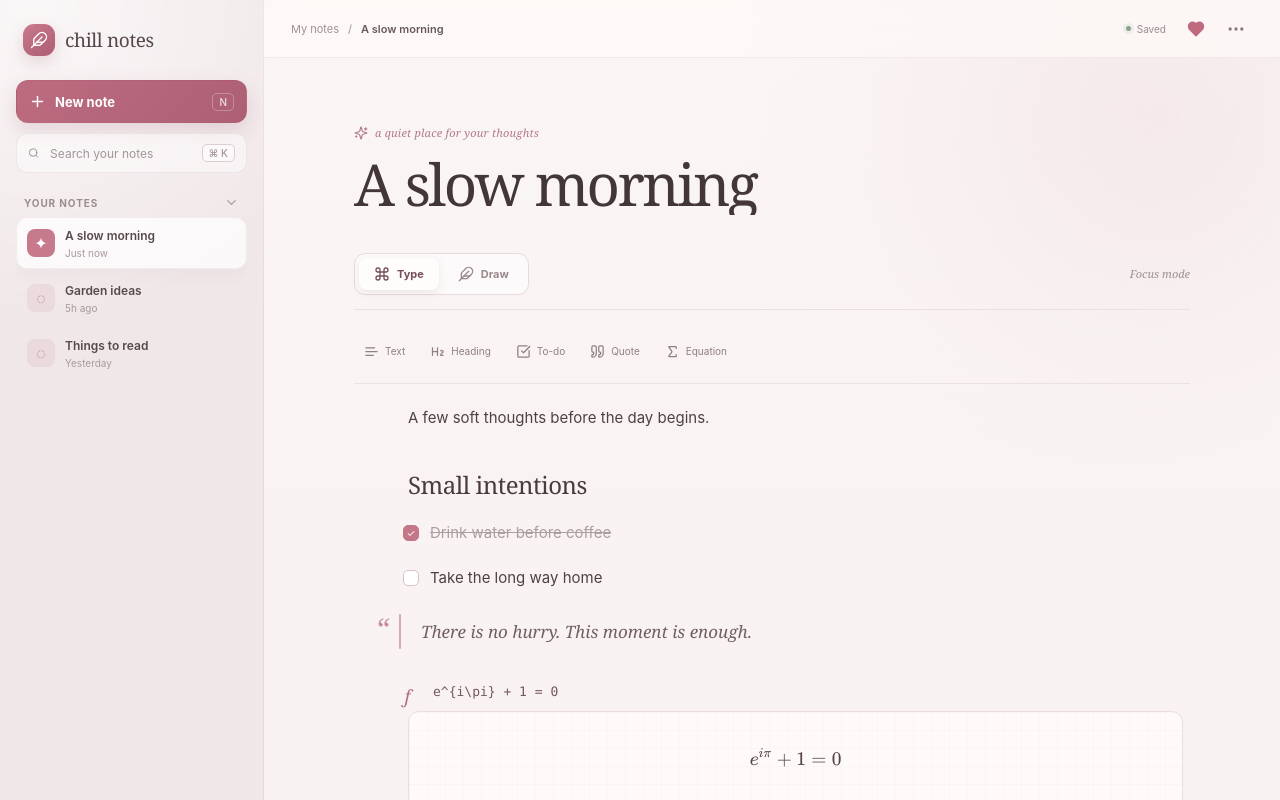
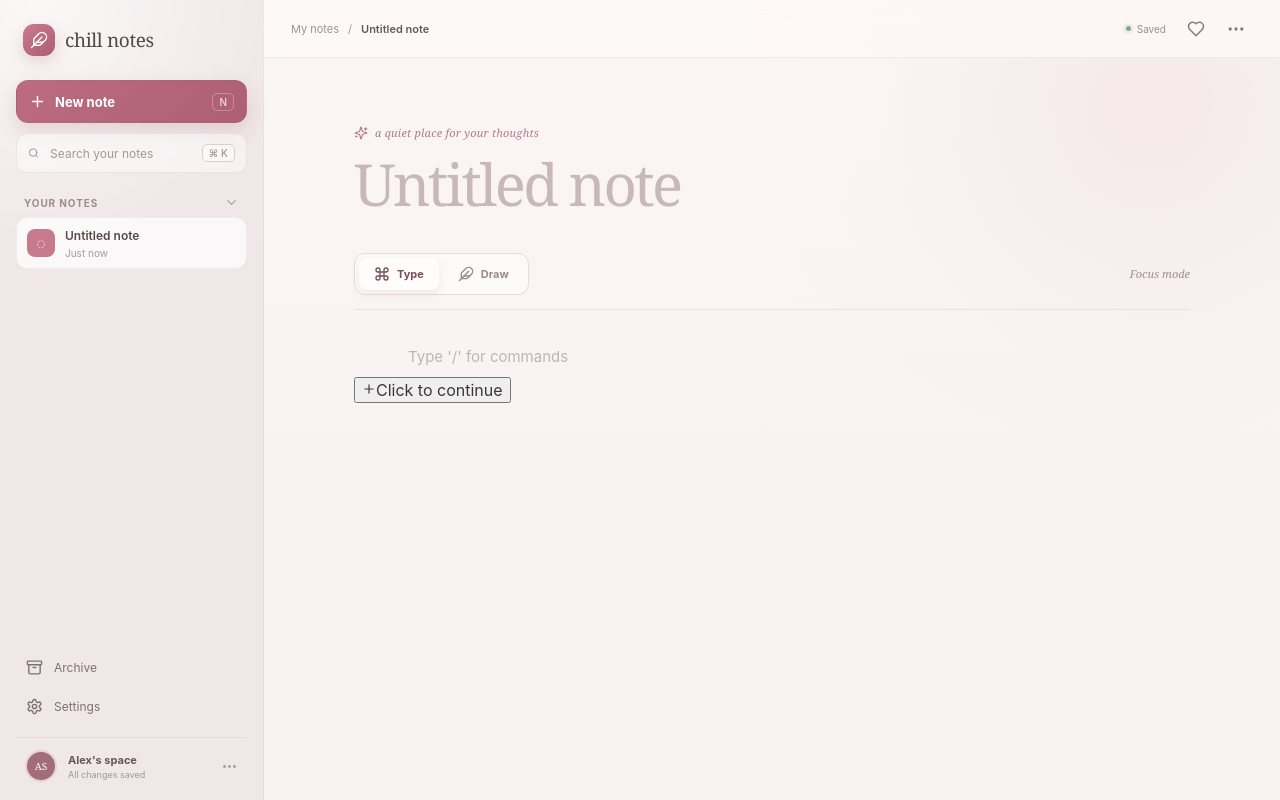
Before and after one commit to thealepo/chill-notes, a React (Vite) app: page / in a window 1280 px wide. Built offline with nearby package versions, Linux system fonts and the light colour scheme.

Commit message:
feat(editor): add Notion-style block interactions

```diff
--- a/src/components/NoteEditor.tsx
+++ b/src/components/NoteEditor.tsx
@@ -1,15 +1,24 @@
 import { useEffect, useMemo, useRef, useState } from 'react'
 import katex from 'katex'
 import {
+  Braces,
   CheckSquare,
   ChevronRight,
+  Code2,
+  Copy,
   GripVertical,
+  Heading1,
   Heading2,
-  ListPlus,
+  Heading3,
+  List,
+  ListOrdered,
+  Minus,
+  Pilcrow,
   Plus,
   Quote,
   Sigma,
-  Text,
+  Trash2,
+  Type,
 } from 'lucide-react'
 import type { BlockKind, Note, NoteBlock } from '../types'
 
@@ -18,13 +27,31 @@ interface NoteEditorProps {
   onChange: (note: Note) => void
 }
 
-const commands: { kind: BlockKind; label: string; description: string; icon: typeof Text }[] = [
-  { kind: 'text', label: 'Text', description: 'A simple paragraph', icon: Text },
-  { kind: 'heading', label: 'Heading', description: 'A section heading', icon: Heading2 },
-  { kind: 'checklist', label: 'To-do', description: 'Track a small task', icon: CheckSquare },
-  { kind: 'quote', label: 'Quote', description: 'Capture a thought', icon: Quote },
-  { kind: 'math', label: 'Equation', description: 'A LaTeX math block', icon: Sigma },
+interface BlockCommand {
+  kind: BlockKind
+  label: string
+  description: string
+  aliases: string[]
+  group: 'Basic blocks' | 'Advanced'
+  icon: typeof Type
+}
+
+const commands: BlockCommand[] = [
+  { kind: 'text', label: 'Text', description: 'Plain text block', aliases: ['plain', 'paragraph'], group: 'Basic blocks', icon: Type },
+  { kind: 'heading1', label: 'Heading 1', description: 'Large section heading', aliases: ['h1', '#'], group: 'Basic blocks', icon: Heading1 },
+  { kind: 'heading2', label: 'Heading 2', description: 'Medium section heading', aliases: ['h2', '##'], group: 'Basic blocks', icon: Heading2 },
+  { kind: 'heading3', label: 'Heading 3', description: 'Small section heading', aliases: ['h3', '###'], group: 'Basic blocks', icon: Heading3 },
+  { kind: 'bullet', label: 'Bulleted list', description: 'Create a simple list', aliases: ['bullet', 'ul', '-'], group: 'Basic blocks', icon: List },
+  { kind: 'numbered', label: 'Numbered list', description: 'Create an ordered list', aliases: ['number', 'ol', '1.'], group: 'Basic blocks', icon: ListOrdered },
+  { kind: 'checklist', label: 'To-do list', description: 'Track a task with a checkbox', aliases: ['todo', 'checkbox', '[]'], group: 'Basic blocks', icon: CheckSquare },
+  { kind: 'quote', label: 'Quote', description: 'Capture a quotation', aliases: ['quote', 'citation'], group: 'Basic blocks', icon: Quote },
+  { kind: 'divider', label: 'Divider', description: 'Visually divide the page', aliases: ['divider', 'line', '---'], group: 'Basic blocks', icon: Minus },
+  { kind: 'code', label: 'Code', description: 'Write a code snippet', aliases: ['code', 'snippet'], group: 'Advanced', icon: Code2 },
+  { kind: 'math', label: 'Block equation', description: 'Display a LaTeX equation', aliases: ['math', 'latex', 'equation'], group: 'Advanced', icon: Sigma },
 ]
+
+const listKinds: BlockKind[] = ['bullet', 'numbered', 'checklist']
+const structuralKinds: BlockKind[] = ['heading1', 'heading2', 'heading3', 'bullet', 'numbered', 'checklist', 'quote', 'code']
 
 function MathPreview({ expression, displayMode = true }: { expression: string; displayMode?: boolean }) {
   const rendered = useMemo(() => {
@@ -36,18 +63,21 @@ function MathPreview({ expression, displayMode = true }: { expression: string; d
     }
   }, [expression, displayMode])
 
-  if (!rendered) return <span className="math-placeholder">Your equation will appear here</span>
+  if (!rendered) return <span className="math-placeholder">Type a LaTeX expression…</span>
   return <span dangerouslySetInnerHTML={{ __html: rendered }} />
 }
 
 function InlineMathPreview({ content }: { content: string }) {
-  const parts = content.split(/(\$[^$]+\$)/g)
+  const parts = content.split(/(\$\$[^$]+\$\$|\$[^$]+\$)/g)
   if (parts.length === 1) return null
   return (
-    <div className="inline-math-preview" aria-label="Rendered math preview">
+    <div className="inline-math-preview" aria-label="Rendered inline equation preview">
       {parts.map((part, index) => {
-        if (part.startsWith('$') && part.endsWith('$')) {
-          return <MathPreview key={`${part}-${index}`} expression={part.slice(1, -1)} displayMode={false} />
+        const isDouble = part.startsWith('$$') && part.endsWith('$$')
+        const isSingle = !isDouble && part.startsWith('$') && part.endsWith('$')
+        if (isDouble || isSingle) {
+          const expression = isDouble ? part.slice(2, -2) : part.slice(1, -1)
+          return <MathPreview key={`${part}-${index}`} expression={expression} displayMode={false} />
         }
         return <span key={`${part}-${index}`}>{part}</span>
       })}
@@ -55,26 +85,27 @@ function InlineMathPreview({ content }: { content: string }) {
   )
 }
 
+function commandMatches(command: BlockCommand, query: string) {
+  const haystack = [command.label, command.description, ...command.aliases].join(' ').toLowerCase()
+  return haystack.includes(query.toLowerCase())
+}
+
 export function NoteEditor({ note, onChange }: NoteEditorProps) {
   const [focusedBlock, setFocusedBlock] = useState<string | null>(null)
-  const [slashIndex, setSlashIndex] = useState(0)
+  const [insertMenuBlock, setInsertMenuBlock] = useState<string | null>(null)
+  const [actionsBlock, setActionsBlock] = useState<string | null>(null)
+  const [menuIndex, setMenuIndex] = useState(0)
+  const [draggingId, setDraggingId] = useState<string | null>(null)
+  const [dragOverId, setDragOverId] = useState<string | null>(null)
   const blockRefs = useRef<Record<string, HTMLTextAreaElement | null>>({})
 
-  const words = note.blocks.reduce((total, block) => {
-    const count = block.content.trim() ? block.content.trim().split(/\s+/).length : 0
-    return total + count
-  }, 0)
-
   useEffect(() => {
-    function handleShortcut(event: KeyboardEvent) {
-      if ((event.metaKey || event.ctrlKey) && event.key.toLowerCase() === 'm') {
-        event.preventDefault()
-        addBlock('math')
+    for (const input of Object.values(blockRefs.current)) {
+      if (!input) continue
+      input.style.height = 'auto'
+      input.style.height = `${input.scrollHeight}px`
     }
-    }
-    window.addEventListener('keydown', handleShortcut)
-    return () => window.removeEventListener('keydown', handleShortcut)
-  })
+  }, [note.id, note.blocks.length])
 
   function commit(blocks: NoteBlock[]) {
     onChange({ ...note, blocks, updatedAt: Date.now() })
@@ -84,128 +115,282 @@ export function NoteEditor({ note, onChange }: NoteEditorProps) {
     commit(note.blocks.map((block) => (block.id === id ? { ...block, ...patch } : block)))
   }
 
-  function addBlock(kind: BlockKind = 'text', afterId?: string) {
+  function addBlock(kind: BlockKind = 'text', afterId?: string, openMenu = false) {
     const newBlock: NoteBlock = { id: crypto.randomUUID(), kind, content: '', checked: false }
     const afterIndex = afterId ? note.blocks.findIndex((block) => block.id === afterId) : note.blocks.length - 1
     const blocks = [...note.blocks]
     blocks.splice(afterIndex + 1, 0, newBlock)
     commit(blocks)
+    if (openMenu) setInsertMenuBlock(newBlock.id)
+    setActionsBlock(null)
     requestAnimationFrame(() => blockRefs.current[newBlock.id]?.focus())
+    return newBlock.id
   }
 
   function removeBlock(id: string) {
-    if (note.blocks.length === 1) return
+    if (note.blocks.length === 1) {
+      updateBlock(id, { kind: 'text', content: '', checked: false })
+      return
+    }
     const index = note.blocks.findIndex((block) => block.id === id)
     const nextBlocks = note.blocks.filter((block) => block.id !== id)
     commit(nextBlocks)
+    setActionsBlock(null)
     requestAnimationFrame(() => blockRefs.current[nextBlocks[Math.max(0, index - 1)]?.id]?.focus())
   }
 
-  function applyCommand(id: string, kind: BlockKind) {
-    updateBlock(id, { kind, content: '' })
-    setSlashIndex(0)
+  function duplicateBlock(id: string) {
+    const index = note.blocks.findIndex((block) => block.id === id)
+    if (index < 0) return
+    const duplicate = { ...note.blocks[index], id: crypto.randomUUID() }
+    const blocks = [...note.blocks]
+    blocks.splice(index + 1, 0, duplicate)
+    commit(blocks)
+    setActionsBlock(null)
+    requestAnimationFrame(() => blockRefs.current[duplicate.id]?.focus())
+  }
+
+  function moveBlock(id: string, direction: -1 | 1) {
+    const index = note.blocks.findIndex((block) => block.id === id)
+    const nextIndex = index + direction
+    if (index < 0 || nextIndex < 0 || nextIndex >= note.blocks.length) return
+    const blocks = [...note.blocks]
+    const [block] = blocks.splice(index, 1)
+    blocks.splice(nextIndex, 0, block)
+    commit(blocks)
     requestAnimationFrame(() => blockRefs.current[id]?.focus())
   }
 
+  function applyCommand(id: string, kind: BlockKind) {
+    const block = note.blocks.find((item) => item.id === id)
+    const content = block?.content.startsWith('/') ? '' : block?.content ?? ''
+    updateBlock(id, { kind, content, checked: kind === 'checklist' ? false : undefined })
+    setInsertMenuBlock(null)
+    setMenuIndex(0)
+    requestAnimationFrame(() => blockRefs.current[id]?.focus())
+  }
+
+  function openInsertMenu(afterId: string) {
+    setMenuIndex(0)
+    addBlock('text', afterId, true)
+  }
+
+  function handleMarkdownShortcut(event: React.KeyboardEvent<HTMLTextAreaElement>, block: NoteBlock) {
+    if (event.key !== ' ' || block.kind !== 'text') return false
+    const shortcuts: Record<string, BlockKind> = {
+      '#': 'heading1',
+      '##': 'heading2',
+      '###': 'heading3',
+      '-': 'bullet',
+      '*': 'bullet',
+      '+': 'bullet',
+      '1.': 'numbered',
+      '[]': 'checklist',
+      '"': 'quote',
+    }
+    const kind = shortcuts[block.content]
+    if (!kind) return false
+    event.preventDefault()
+    updateBlock(block.id, { kind, content: '', checked: kind === 'checklist' ? false : undefined })
+    return true
+  }
+
   function handleKeyDown(event: React.KeyboardEvent<HTMLTextAreaElement>, block: NoteBlock) {
-    const showSlash = focusedBlock === block.id && block.content.startsWith('/')
-    if (showSlash && event.key === 'ArrowDown') {
+    const slashOpen = focusedBlock === block.id && block.content.startsWith('/')
+    const menuOpen = slashOpen || insertMenuBlock === block.id
+    const query = slashOpen ? block.content.slice(1) : ''
+    const filtered = commands.filter((command) => commandMatches(command, query))
+
+    if (menuOpen && event.key === 'Escape') {
       event.preventDefault()
-      setSlashIndex((current) => (current + 1) % commands.length)
+      setInsertMenuBlock(null)
       return
     }
-    if (showSlash && event.key === 'ArrowUp') {
+    if (menuOpen && event.key === 'ArrowDown' && filtered.length) {
       event.preventDefault()
-      setSlashIndex((current) => (current - 1 + commands.length) % commands.length)
+      setMenuIndex((current) => (current + 1) % filtered.length)
       return
     }
-    if (showSlash && event.key === 'Enter') {
+    if (menuOpen && event.key === 'ArrowUp' && filtered.length) {
       event.preventDefault()
-      applyCommand(block.id, commands[slashIndex].kind)
+      setMenuIndex((current) => (current - 1 + filtered.length) % filtered.length)
       return
     }
+    if (menuOpen && event.key === 'Enter' && filtered.length) {
+      event.preventDefault()
+      applyCommand(block.id, filtered[Math.min(menuIndex, filtered.length - 1)].kind)
+      return
+    }
+    if ((event.metaKey || event.ctrlKey) && event.key.toLowerCase() === 'd') {
+      event.preventDefault()
+      duplicateBlock(block.id)
+      return
+    }
+    if ((event.metaKey || event.ctrlKey) && event.shiftKey && event.key === 'ArrowUp') {
+      event.preventDefault()
+      moveBlock(block.id, -1)
+      return
+    }
+    if ((event.metaKey || event.ctrlKey) && event.shiftKey && event.key === 'ArrowDown') {
+      event.preventDefault()
+      moveBlock(block.id, 1)
+      return
+    }
+    if ((event.metaKey || event.ctrlKey) && event.key === '/') {
+      event.preventDefault()
+      setActionsBlock(block.id)
+      return
+    }
+    if (handleMarkdownShortcut(event, block)) return
+
     if (event.key === 'Enter' && !event.shiftKey) {
       event.preventDefault()
+      if (block.kind === 'text' && block.content === '---') {
+        updateBlock(block.id, { kind: 'divider', content: '' })
         addBlock('text', block.id)
+        return
+      }
+      if (!block.content && structuralKinds.includes(block.kind)) {
+        updateBlock(block.id, { kind: 'text', checked: false })
+        return
+      }
+      const nextKind = listKinds.includes(block.kind) ? block.kind : 'text'
+      addBlock(nextKind, block.id)
+      return
     }
     if (event.key === 'Backspace' && block.content === '') {
       event.preventDefault()
-      removeBlock(block.id)
+      if (block.kind !== 'text') updateBlock(block.id, { kind: 'text', checked: false })
+      else removeBlock(block.id)
     }
   }
 
+  function handleDrop(targetId: string) {
+    if (!draggingId || draggingId === targetId) return
+    const blocks = [...note.blocks]
+    const fromIndex = blocks.findIndex((block) => block.id === draggingId)
+    const toIndex = blocks.findIndex((block) => block.id === targetId)
+    if (fromIndex < 0 || toIndex < 0) return
+    const [moved] = blocks.splice(fromIndex, 1)
+    blocks.splice(toIndex, 0, moved)
+    commit(blocks)
+    setDraggingId(null)
+    setDragOverId(null)
+  }
+
+  function numberedPosition(index: number) {
+    let position = 1
+    for (let current = index - 1; current >= 0; current -= 1) {
+      if (note.blocks[current].kind !== 'numbered') break
+      position += 1
+    }
+    return position
+  }
+
   return (
-    <section className="type-editor" aria-label="Typed note editor">
-      <div className="block-toolbar" aria-label="Add a block">
-        {commands.map(({ kind, label, icon: Icon }) => (
-          <button key={kind} onClick={() => addBlock(kind)} title={`Add ${label.toLowerCase()}`}>
-            <Icon size={15} />{label}
+    <section className="type-editor notion-editor" aria-label="Typed note editor">
+      <div className="blocks">
+        {note.blocks.map((block, blockIndex) => {
+          const slashOpen = focusedBlock === block.id && block.content.startsWith('/')
+          const menuOpen = slashOpen || insertMenuBlock === block.id
+          const query = slashOpen ? block.content.slice(1) : ''
+          const filteredCommands = commands.filter((command) => commandMatches(command, query))
+          let currentGroup = ''
+          return (
+            <div
+              className={`editor-block kind-${block.kind} ${dragOverId === block.id ? 'drag-over' : ''}`}
+              key={block.id}
+              onDragOver={(event) => { event.preventDefault(); setDragOverId(block.id) }}
+              onDrop={() => handleDrop(block.id)}
+            >
+              <div className="block-gutter">
+                <button className="block-add" onClick={() => openInsertMenu(block.id)} aria-label="Add block below"><Plus size={16} /></button>
+                <button
+                  className="block-handle"
+                  aria-label="Open block actions or drag to move"
+                  draggable
+                  onDragStart={() => setDraggingId(block.id)}
+                  onDragEnd={() => { setDraggingId(null); setDragOverId(null) }}
+                  onClick={() => setActionsBlock((current) => current === block.id ? null : block.id)}
+                >
+                  <GripVertical size={17} />
                 </button>
-        ))}
               </div>
 
-      <div className="blocks">
-        {note.blocks.map((block) => {
-          const showSlash = focusedBlock === block.id && block.content.startsWith('/')
-          return (
-            <div className={`editor-block kind-${block.kind}`} key={block.id}>
-              <button className="block-handle" aria-label="Block options"><GripVertical size={16} /></button>
-              <button className="block-add" onClick={() => addBlock('text', block.id)} aria-label="Add block"><Plus size={15} /></button>
               {block.kind === 'checklist' && (
-                <button
-                  className={`check-button ${block.checked ? 'checked' : ''}`}
-                  onClick={() => updateBlock(block.id, { checked: !block.checked })}
-                  aria-label={block.checked ? 'Mark incomplete' : 'Mark complete'}
-                >
+                <button className={`check-button ${block.checked ? 'checked' : ''}`} onClick={() => updateBlock(block.id, { checked: !block.checked })} aria-label={block.checked ? 'Mark incomplete' : 'Mark complete'}>
                   {block.checked && '✓'}
                 </button>
               )}
+              {block.kind === 'bullet' && <span className="list-marker">•</span>}
+              {block.kind === 'numbered' && <span className="list-marker numbered-marker">{numberedPosition(blockIndex)}.</span>}
               {block.kind === 'quote' && <span className="quote-mark">“</span>}
-              {block.kind === 'math' && <span className="math-sigil">ƒ</span>}
+              {block.kind === 'math' && <span className="math-sigil"><Braces size={15} /></span>}
+
               <div className="block-content">
+                {block.kind === 'divider' && <hr className="notion-divider" />}
                 <textarea
                   ref={(element) => { blockRefs.current[block.id] = element }}
                   rows={1}
                   value={block.content}
                   onChange={(event) => {
                     updateBlock(block.id, { content: event.target.value })
+                    setMenuIndex(0)
                     event.target.style.height = 'auto'
                     event.target.style.height = `${event.target.scrollHeight}px`
                   }}
                   onFocus={() => setFocusedBlock(block.id)}
-                  onBlur={() => window.setTimeout(() => setFocusedBlock(null), 120)}
+                  onBlur={() => window.setTimeout(() => setFocusedBlock(null), 140)}
                   onKeyDown={(event) => handleKeyDown(event, block)}
                   placeholder={
                     block.kind === 'math'
-                      ? 'Type LaTeX, like \\frac{a}{b}'
-                      : block.kind === 'heading'
+                      ? 'Type LaTeX…'
+                      : block.kind === 'code'
+                        ? 'Write some code…'
+                        : block.kind.startsWith('heading')
                           ? 'Heading'
-                        : block.kind === 'quote'
-                          ? 'A thought worth keeping…'
-                          : 'Type “/” for commands…'
+                          : focusedBlock === block.id || note.blocks.length === 1
+                            ? "Type '/' for commands"
+                            : ''
                   }
                   aria-label={`${block.kind} block`}
-                  className={block.checked ? 'completed' : ''}
+                  className={`${block.checked ? 'completed' : ''} ${block.kind === 'divider' ? 'divider-input' : ''}`}
                 />
-                {block.kind === 'math' && (
-                  <div className="math-preview"><MathPreview expression={block.content} /></div>
-                )}
-                {block.kind !== 'math' && <InlineMathPreview content={block.content} />}
-                {showSlash && (
-                  <div className="slash-menu">
-                    <div className="slash-title">Turn into</div>
-                    {commands.map(({ kind, label, description, icon: Icon }, index) => (
-                      <button
-                        key={kind}
-                        className={index === slashIndex ? 'selected' : ''}
-                        onMouseDown={(event) => event.preventDefault()}
-                        onClick={() => applyCommand(block.id, kind)}
-                      >
+
+                {block.kind === 'math' && <div className="math-preview"><MathPreview expression={block.content} /></div>}
+                {!['math', 'divider', 'code'].includes(block.kind) && <InlineMathPreview content={block.content} />}
+
+                {menuOpen && (
+                  <div className="slash-menu" role="listbox" aria-label="Insert a block">
+                    <div className="slash-search"><Pilcrow size={14} /><span>{query ? `Results for “${query}”` : 'Choose a block'}</span></div>
+                    <div className="slash-results">
+                      {filteredCommands.map((command, index) => {
+                        const Icon = command.icon
+                        const showGroup = command.group !== currentGroup
+                        currentGroup = command.group
+                        return (
+                          <div key={command.kind}>
+                            {showGroup && <div className="slash-title">{command.group}</div>}
+                            <button className={index === menuIndex ? 'selected' : ''} onMouseDown={(event) => event.preventDefault()} onClick={() => applyCommand(block.id, command.kind)} role="option" aria-selected={index === menuIndex}>
                               <span className="command-icon"><Icon size={17} /></span>
-                        <span><strong>{label}</strong><small>{description}</small></span>
+                              <span><strong>{command.label}</strong><small>{command.description}</small></span>
                               <ChevronRight size={14} />
                             </button>
-                    ))}
+                          </div>
+                        )
+                      })}
+                      {filteredCommands.length === 0 && <div className="no-command-results">No blocks found</div>}
+                    </div>
+                    <div className="slash-footer"><span>↑↓ navigate</span><span>↵ select</span><span>esc close</span></div>
+                  </div>
+                )}
+
+                {actionsBlock === block.id && (
+                  <div className="block-actions-menu">
+                    <div className="slash-title">Block actions</div>
+                    <button onClick={() => { setInsertMenuBlock(block.id); setActionsBlock(null) }}><Type size={15} />Turn into…</button>
+                    <button onClick={() => duplicateBlock(block.id)}><Copy size={15} />Duplicate <kbd>⌘D</kbd></button>
+                    <button className="danger" onClick={() => removeBlock(block.id)}><Trash2 size={15} />Delete</button>
                   </div>
                 )}
               </div>
@@ -214,14 +399,10 @@ export function NoteEditor({ note, onChange }: NoteEditorProps) {
         })}
       </div>
 
-      <button className="add-block-row" onClick={() => addBlock()}>
-        <ListPlus size={16} /> Add a new block
+      <button className="page-tail" onClick={() => addBlock()} aria-label="Add another block">
+        <Plus size={14} />
+        <span>Click to continue</span>
       </button>
-
-      <footer className="editor-footer">
-        <span>{words} {words === 1 ? 'word' : 'words'}</span>
-        <span className="latex-tip"><Sigma size={13} /> Use <code>$…$</code> for inline math · <kbd>⌘ M</kbd> for an equation</span>
-      </footer>
     </section>
   )
 }
--- a/src/data.ts
+++ b/src/data.ts
@@ -2,37 +2,10 @@ import type { Note } from './types'
 
 export const starterNotes: Note[] = [
   {
-    id: 'slow-morning',
-    title: 'A slow morning',
+    id: 'welcome-note',
+    title: '',
     updatedAt: Date.now(),
-    favorite: true,
-    blocks: [
-      { id: 'sm-1', kind: 'text', content: 'A few soft thoughts before the day begins.' },
-      { id: 'sm-2', kind: 'heading', content: 'Small intentions' },
-      { id: 'sm-3', kind: 'checklist', content: 'Drink water before coffee', checked: true },
-      { id: 'sm-4', kind: 'checklist', content: 'Take the long way home', checked: false },
-      { id: 'sm-5', kind: 'quote', content: 'There is no hurry. This moment is enough.' },
-      { id: 'sm-6', kind: 'math', content: 'e^{i\\pi} + 1 = 0' },
-    ],
-  },
-  {
-    id: 'garden-ideas',
-    title: 'Garden ideas',
-    updatedAt: Date.now() - 1000 * 60 * 60 * 5,
     favorite: false,
-    blocks: [
-      { id: 'gi-1', kind: 'text', content: 'Lavender near the kitchen window, herbs along the back wall.' },
-      { id: 'gi-2', kind: 'checklist', content: 'Measure the sunny corner', checked: false },
-    ],
-  },
-  {
-    id: 'reading-list',
-    title: 'Things to read',
-    updatedAt: Date.now() - 1000 * 60 * 60 * 28,
-    favorite: false,
-    blocks: [
-      { id: 'rl-1', kind: 'heading', content: 'For a rainy afternoon' },
-      { id: 'rl-2', kind: 'text', content: 'Poetry, essays, and one very long novel.' },
-    ],
+    blocks: [{ id: 'welcome-block', kind: 'text', content: '' }],
   },
 ]
```
Also changed, not shown: src/types.ts (+14 -1 lines). Lines whose indentation alone changed are shown as unchanged.
